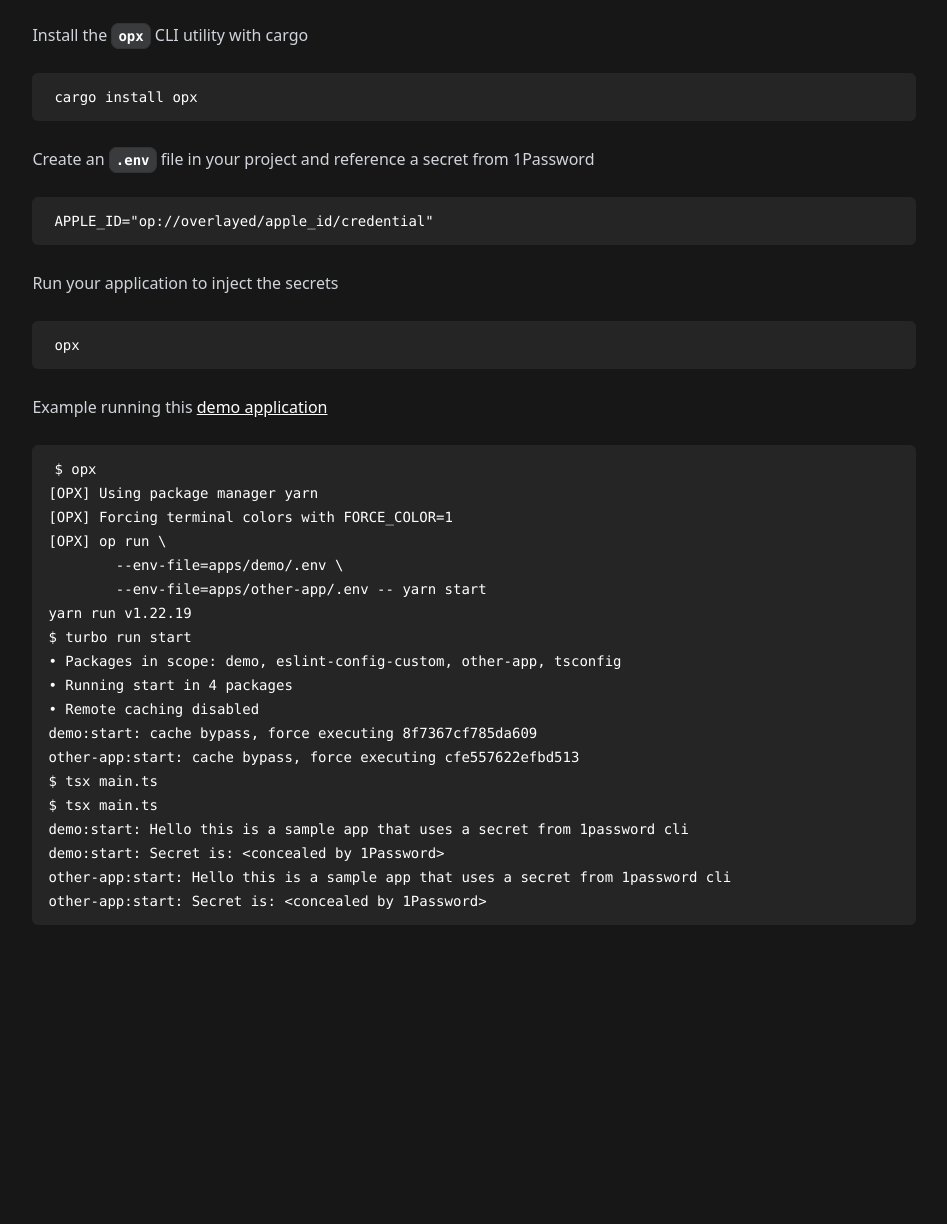
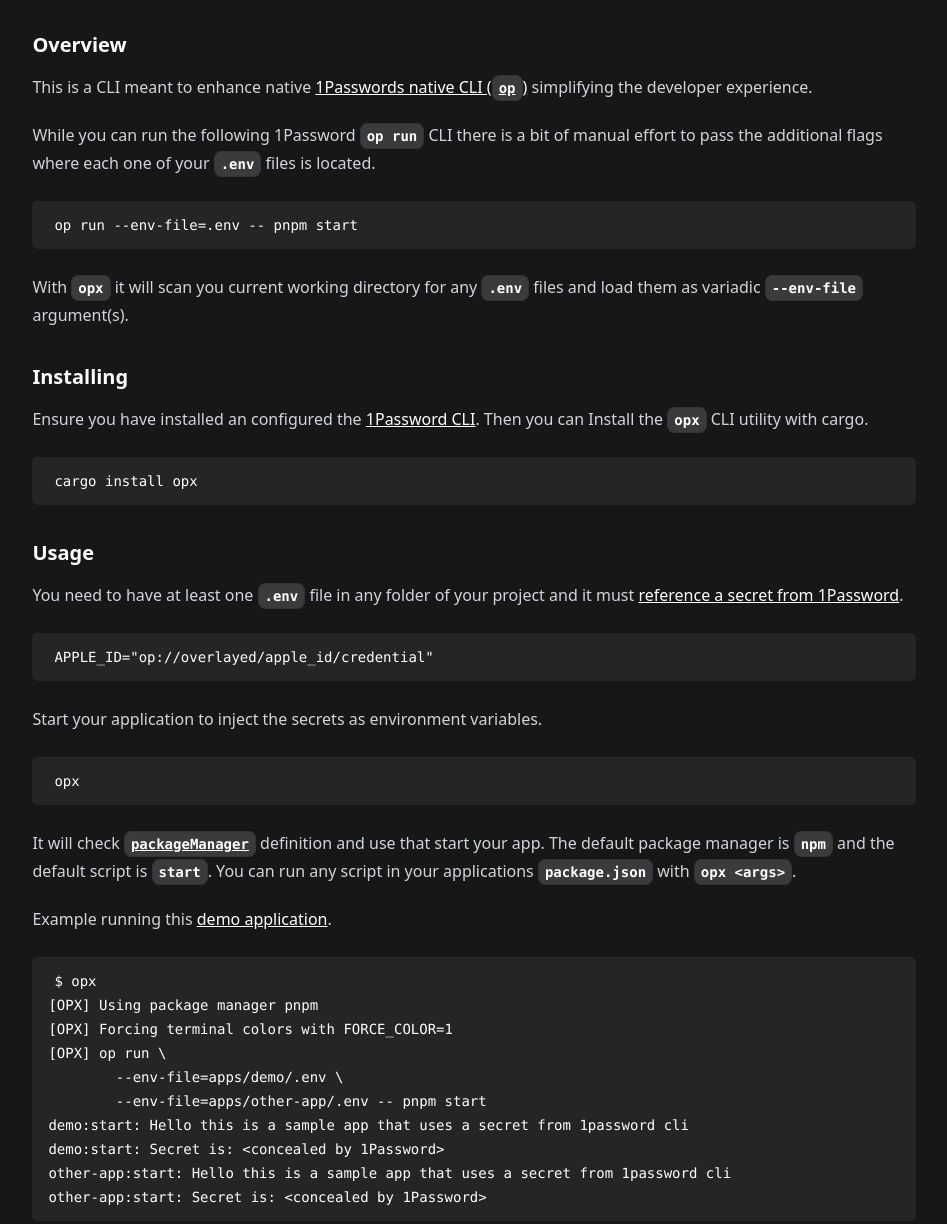
Before and after one commit to Hacksore/opx, an Astro site in the folder www/: page / in a window 1280 px wide. Shown: the part 624-1848 px from the top of the page, without its empty margins (166-1113 px from the left). Before the commit the page ends 1581 px from the top, so only its background shows below. Built offline with nearby package versions, Linux system fonts and the light colour scheme; Astro itself is replaced by a stand-in of ours; some packages are replaced by stand-ins of ours; code samples lack their colours.

Commit message:
Make it more clear

````diff
--- a/www/src/components/header.astro
+++ b/www/src/components/header.astro
@@ -4,10 +4,12 @@
 
 <div class="flex flex-col">
   <div class="flex justify-center items-center">
-    <img src="/logo.png" class="w-[256]" alt="opx" />
+    <img src="/logo.png" class="w-[256] h-[256]" alt="opx" />
   </div>
   <div class="flex flex-col">
-    <h1 class="p-0 m-0">opx</h1>
+    <h1 class="p-0 m-0">
+      <a href="https://github.com/Hacksore/opx" class="font-bold" target="_blank">opx</a>
+    </h1>
     <p>{SITE_DESCRIPTION}</p>
   </div>
 </div>
--- a/www/src/components/index.mdx
+++ b/www/src/components/index.mdx
@@ -5,39 +5,46 @@
 <Header />
 <Badges />
 
-Install the `opx` CLI utility with cargo
+### Overview
+This is a CLI meant to enhance native [1Passwords native CLI (`op`)](https://developer.1password.com/docs/cli/get-started/) simplifying the developer experience.
+
+While you can run the following 1Password `op run` CLI there is a bit of manual effort to pass the additional flags where each one of your `.env` files is located.
+
+```
+op run --env-file=.env -- pnpm start
+```
+
+With `opx` it will scan you current working directory for any `.env` files and load them as variadic `--env-file` argument(s).
+
+### Installing
+Ensure you have installed an configured the [1Password CLI](https://developer.1password.com/docs/cli/get-started). Then you can Install the `opx` CLI utility with cargo.
 ```
 cargo install opx
 ```
 
-Create an `.env` file in your project and reference a secret from 1Password
+### Usage
+You need to have at least one `.env` file in any folder of your project and it must [reference a secret from 1Password](https://developer.1password.com/docs/cli/secrets-environment-variables/#use-environment-env-files).
 ```shell
 APPLE_ID="op://overlayed/apple_id/credential"
 ```
 
-Run your application to inject the secrets
+Start your application to inject the secrets as environment variables.
 ```
 opx
 ```
 
-Example running this [demo application](https://github.com/Hacksore/demo-1pass-secrets)
+It will check [`packageManager`](https://nodejs.org/dist/latest/docs/api/all.html#all_packages_packagemanager) definition and use that start your app. The default package manager is `npm` and the default script is `start`. You can run any script in your applications `package.json` with `opx <args>`.
 
-```
+
+Example running this [demo application](https://github.com/Hacksore/demo-1pass-secrets).
+
+```shell
 $ opx
-[OPX] Using package manager yarn
+[OPX] Using package manager pnpm
 [OPX] Forcing terminal colors with FORCE_COLOR=1
 [OPX] op run \
         --env-file=apps/demo/.env \
-        --env-file=apps/other-app/.env -- yarn start
-yarn run v1.22.19
-$ turbo run start
-• Packages in scope: demo, eslint-config-custom, other-app, tsconfig
-• Running start in 4 packages
-• Remote caching disabled
-demo:start: cache bypass, force executing 8f7367cf785da609
-other-app:start: cache bypass, force executing cfe557622efbd513
-$ tsx main.ts
-$ tsx main.ts
+        --env-file=apps/other-app/.env -- pnpm start
 demo:start: Hello this is a sample app that uses a secret from 1password cli
 demo:start: Secret is: <concealed by 1Password>
 other-app:start: Hello this is a sample app that uses a secret from 1password cli
--- a/www/src/config.ts
+++ b/www/src/config.ts
@@ -1,4 +1,4 @@
-export const SITE_TITLE = "opx - No Plaintext Secrets at Rest";
+export const SITE_TITLE = "opx | A 1Password companion CLI";
 export const SITE_DESCRIPTION =
-  "Run NodeJS apps with secrets from 1Password CLI";
+  "The most secure way to run NodeJS apps locally!";
 export const SITE_IMAGE = "/og.png";
````
